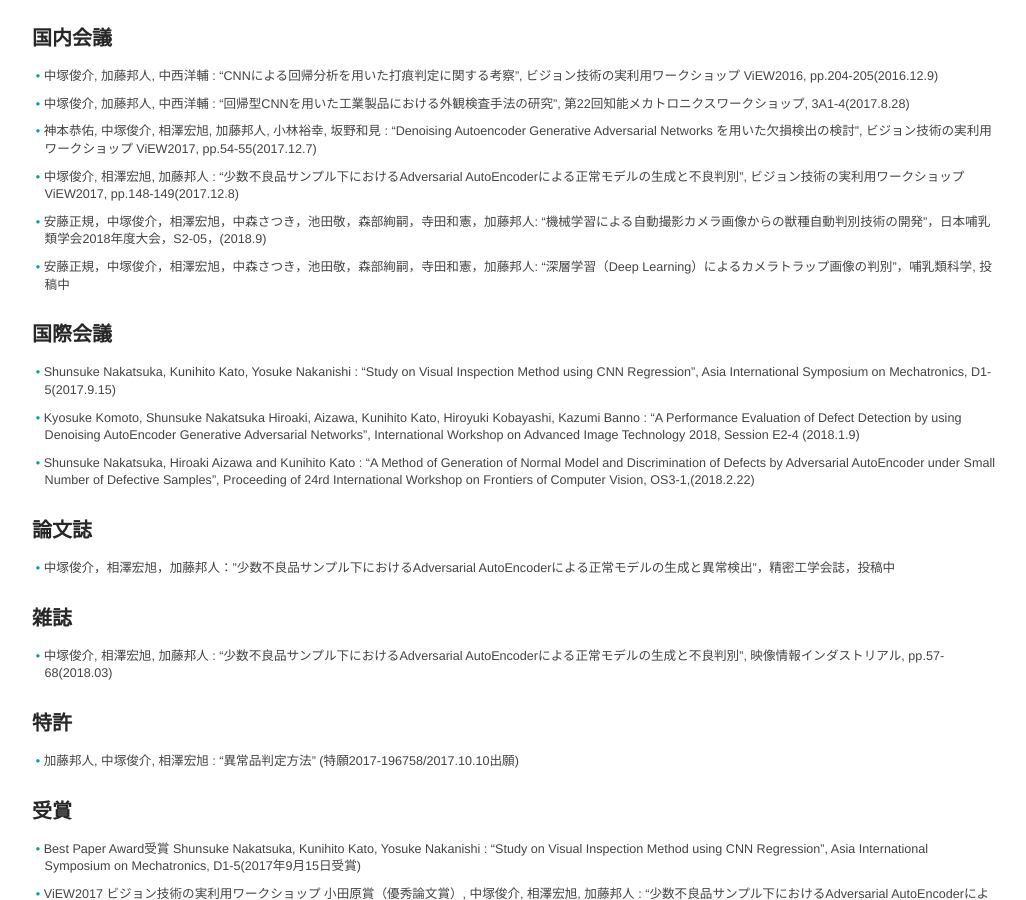
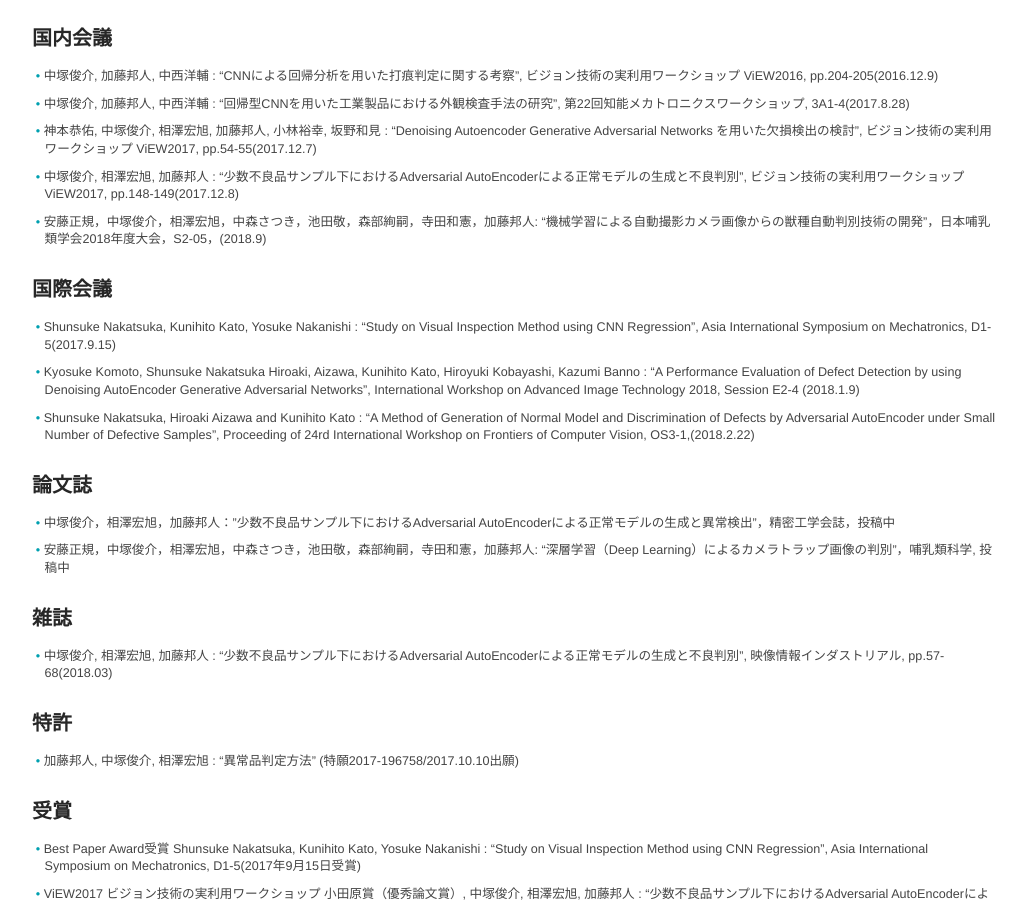
Before and after one commit to salty-vanilla/page_test, a Jekyll site: the page built from about_me.md, in a window 1280 px wide and 900 px high, scrolled down 497 px. Shown: the whole window, without its empty margins (144-1170 px from the left). Built offline with Jekyll 4.4.1, drawn with Linux system fonts in a browser that asks for light colours; part of the change alters nothing that is shown.

```diff
--- a/about_me.md
+++ b/about_me.md
@@ -17,7 +17,6 @@ permalink: /about/
 * 神本恭佑, 中塚俊介, 相澤宏旭, 加藤邦人, 小林裕幸, 坂野和見 : "Denoising Autoencoder Generative Adversarial Networks を用いた欠損検出の検討", ビジョン技術の実利用ワークショップ ViEW2017, pp.54-55(2017.12.7)
 * 中塚俊介, 相澤宏旭, 加藤邦人 : "少数不良品サンプル下におけるAdversarial AutoEncoderによる正常モデルの生成と不良判別", ビジョン技術の実利用ワークショップ ViEW2017, pp.148-149(2017.12.8)
 * 安藤正規，中塚俊介，相澤宏旭，中森さつき，池田敬，森部絢嗣，寺田和憲，加藤邦人: "機械学習による自動撮影カメラ画像からの獣種自動判別技術の開発"，日本哺乳類学会2018年度大会，S2-05，(2018.9)
-* 安藤正規，中塚俊介，相澤宏旭，中森さつき，池田敬，森部絢嗣，寺田和憲，加藤邦人: "深層学習（Deep Learning）によるカメラトラップ画像の判別"，哺乳類科学, 投稿中
 
 ### 国際会議
 * Shunsuke Nakatsuka, Kunihito Kato, Yosuke Nakanishi : "Study on Visual Inspection Method using CNN Regression", Asia International Symposium on Mechatronics, D1-5(2017.9.15)
@@ -26,6 +25,7 @@ permalink: /about/
 
 ### 論文誌
 * 中塚俊介，相澤宏旭，加藤邦人："少数不良品サンプル下におけるAdversarial AutoEncoderによる正常モデルの生成と異常検出"，精密工学会誌，投稿中
+* 安藤正規，中塚俊介，相澤宏旭，中森さつき，池田敬，森部絢嗣，寺田和憲，加藤邦人: "深層学習（Deep Learning）によるカメラトラップ画像の判別"，哺乳類科学, 投稿中
 
 ### 雑誌
 * 中塚俊介, 相澤宏旭, 加藤邦人 : "少数不良品サンプル下におけるAdversarial AutoEncoderによる正常モデルの生成と不良判別", 映像情報インダストリアル, pp.57-68(2018.03)
```
